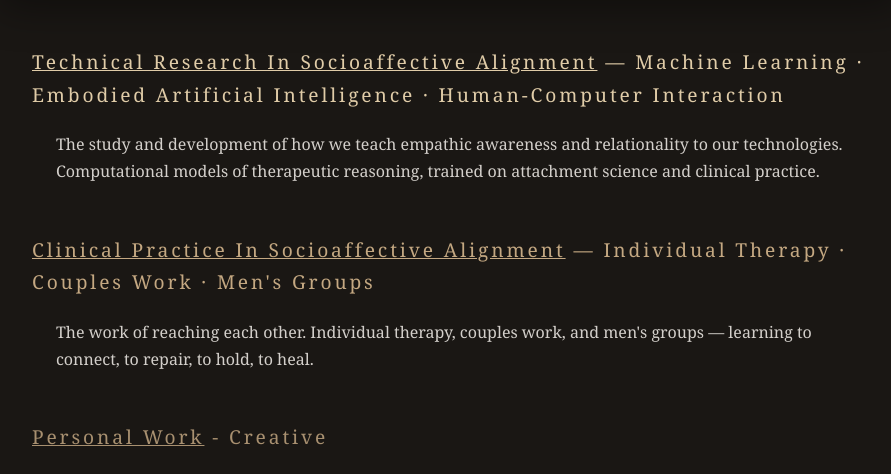
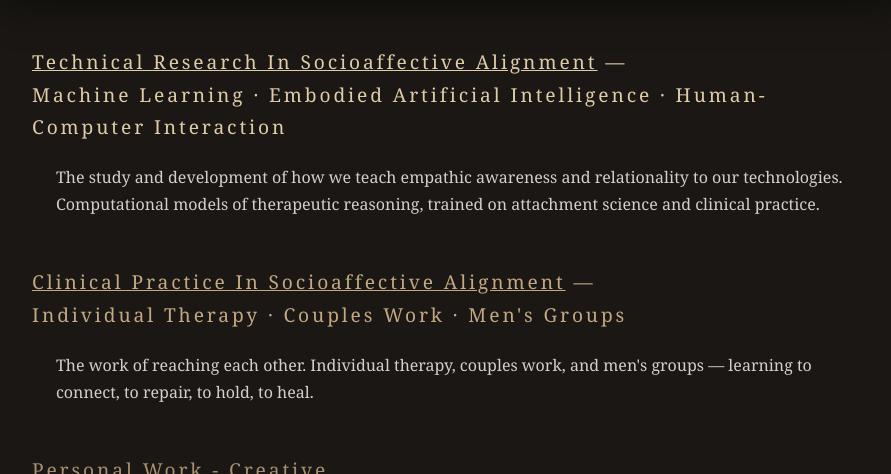
Before and after one commit to geosh5676/geosh5676.github.io, a Jekyll site: the page index.html, which Jekyll copies as it is, in a window 1280 px wide, cut to the strip 314-788 px from the top of the page. Shown: the whole strip, without its empty margins (190-1081 px from the left). Built offline with Jekyll 4.4.1, drawn with Linux system fonts in a browser that asks for light colours.

Commit message:
Break heading subtopics onto second line after em dash
Co-Authored-By: Claude Opus 4.5 <noreply@anthropic.com>

```diff
--- a/index.html
+++ b/index.html
@@ -188,14 +188,14 @@
 
     <div class="container">
         <section id="professional-ml">
-            <h2><a href="professional.html"><u>Technical Research in Socioaffective Alignment</u> — Machine Learning · Embodied Artificial Intelligence · Human-Computer Interaction</a></h2>
+            <h2><a href="professional.html"><u>Technical Research in Socioaffective Alignment</u> —<br>Machine Learning · Embodied Artificial Intelligence · Human-Computer Interaction</a></h2>
             <p>
                 The study and development of how we teach empathic awareness and relationality to our technologies. Computational models of therapeutic reasoning, trained on attachment science and clinical practice.
             </p>
         </section>
 
         <section id="professional-relational">
-            <h2><a href="professional-relational.html"><u>Clinical Practice in Socioaffective Alignment</u> — Individual Therapy · Couples Work · Men's Groups</a></h2>
+            <h2><a href="professional-relational.html"><u>Clinical Practice in Socioaffective Alignment</u> —<br>Individual Therapy · Couples Work · Men's Groups</a></h2>
             <p>
                 The work of reaching each other. Individual therapy, couples work, and men's groups — learning to connect, to repair, to hold, to heal.
             </p>
```
